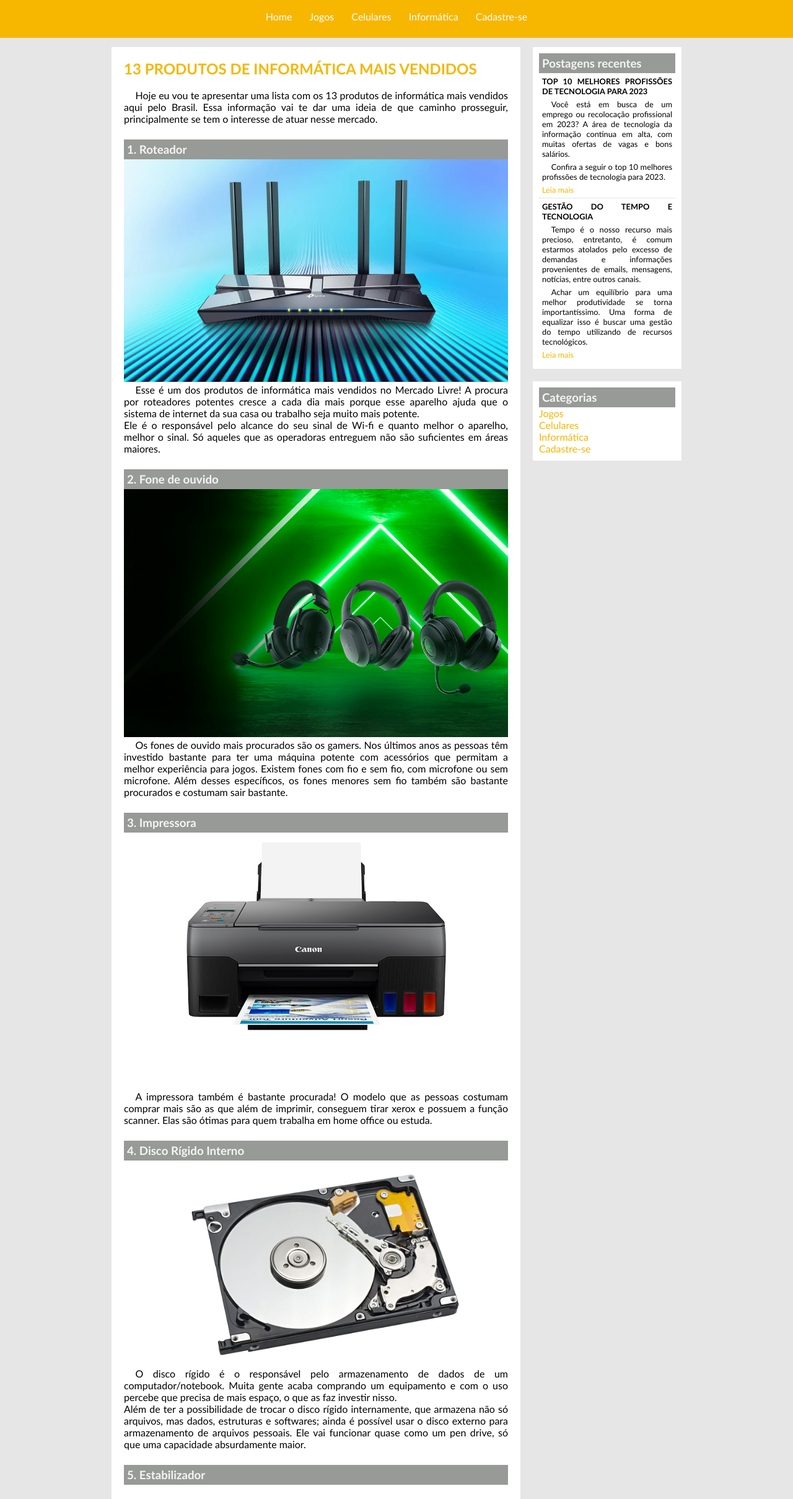
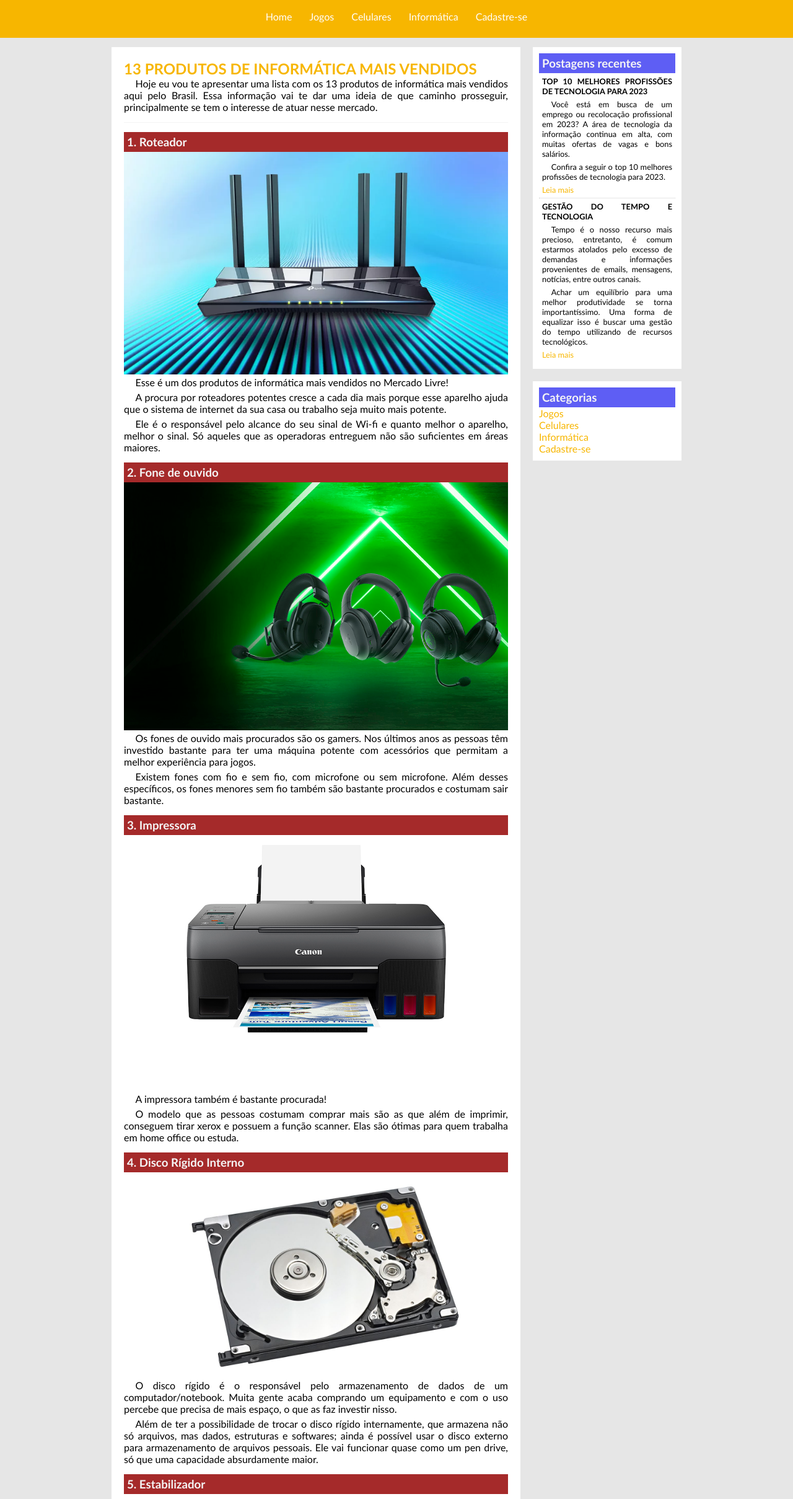
Before and after one commit to misaeldevs/ProjetoMDTECHBlog, a plain HTML site: page informatica.html in a window 1280 px wide. Shown: the part 76-2494 px from the top of the page at 62% size. Drawn offline with Linux system fonts and the light colour scheme.

Commit message:
Atualizações nos arquivos HTML e CSS.

```diff
--- a/css/style.css
+++ b/css/style.css
@@ -52,6 +52,10 @@ body {
 
 .fonte {
     font-size: 12px;
+}
+
+.postagens {
+    background-color: rgb(94, 94, 244);
 }
 
 #lateral {
@@ -116,7 +120,7 @@ h2 {
 
 h3 {
     color: whitesmoke;
-    background: rgb(151, 154, 151);
+    background: brown;
     padding: 5px;
 }
 
--- a/informatica.html
+++ b/informatica.html
@@ -30,69 +30,99 @@
             <div class="postagem">
                 <h2>
                     13 PRODUTOS DE INFORMÁTICA MAIS VENDIDOS
-                </h2><br>
+                </h2>
                 <p>
                     Hoje eu vou te apresentar uma lista com os 13 produtos de informática mais vendidos aqui pelo
                     Brasil. Essa informação vai te dar uma ideia de que caminho prosseguir, principalmente se tem o
                     interesse de atuar nesse mercado.
-                </p><br>
+                </p>
+                <span class="datapostagem"></span>
 
-                <h3>1. Roteador</h3>
+                <section>
+                    <h3 class="espaco">1. Roteador</h3>
                     <img src="assets/imagens/informatica/roteador.webp" width="620">
-                <br>
                     <p>
-                    Esse é um dos produtos de informática mais vendidos no Mercado Livre! A procura por roteadores
-                    potentes cresce a cada dia mais porque esse aparelho ajuda que o sistema de internet da sua casa ou
-                    trabalho seja muito mais potente. <br>
-                    Ele é o responsável pelo alcance do seu sinal de Wi-fi e quanto melhor o aparelho, melhor o sinal.
+                        Esse é um dos produtos de informática mais vendidos no Mercado Livre!
+                    </p>
+
+                    <p>
+                        A procura por roteadores potentes cresce a cada dia mais porque esse aparelho ajuda que o
+                        sistema de internet da sua casa ou trabalho seja muito mais potente.
+                    </p>
+
+                    <p>
+                        Ele é o responsável pelo alcance do seu sinal de Wi-fi e quanto melhor o aparelho, melhor o
+                        sinal.
                         Só aqueles que as operadoras entreguem não são suficientes em áreas maiores.
-                </p><br>
+                    </p>
+                </section>
 
-                <h3>2. Fone de ouvido</h3>
+                <section>
+                    <h3 class="espaco">2. Fone de ouvido</h3>
                     <img src="assets/imagens/informatica/fonesgamers.jpg" width="620" height="400">
-                <br>
                     <p>
-                    Os fones de ouvido mais procurados são os gamers. Nos últimos anos as pessoas têm investido bastante
-                    para ter uma máquina potente com acessórios que permitam a melhor experiência para jogos.
+                        Os fones de ouvido mais procurados são os gamers. Nos últimos anos as pessoas têm investido
+                        bastante para ter uma máquina potente com acessórios que permitam a melhor experiência para
+                        jogos.
+                    </p>
+
+                    <p>
                         Existem fones com fio e sem fio, com microfone ou sem microfone.
                         Além desses específicos, os fones menores sem fio também são bastante procurados e costumam sair
                         bastante.
-                </p><br>
+                    </p>
+                </section>
 
-                <h3>3. Impressora</h3>
+                <section>
+                    <h3 class="espaco">3. Impressora</h3>
                     <img src="assets/imagens/informatica/impressora.jpg" width="620">
-                <br>
                     <p>
-                    A impressora também é bastante procurada! O modelo que as pessoas costumam comprar mais são as que
-                    além de imprimir, conseguem tirar xerox e possuem a função scanner. Elas são ótimas para quem
-                    trabalha em home office ou estuda.
-                </p><br>
+                        A impressora também é bastante procurada!
+                    </p>
+                    <p>
+                        O modelo que as pessoas costumam comprar mais são as que além de imprimir, conseguem tirar xerox
+                        e possuem a função scanner. Elas são ótimas para quem trabalha em home office ou estuda.
+                    </p>
+                </section>
 
-                <h3>4. Disco Rígido Interno</h3>
+                <section>
+                    <h3 class="espaco">4. Disco Rígido Interno</h3>
                     <img src="assets/imagens/informatica/hd.jpg" width="620">
-                <br>
                     <p>
-                    O disco rígido é o responsável pelo armazenamento de dados de um computador/notebook. Muita gente
-                    acaba comprando um equipamento e com o uso percebe que precisa de mais espaço, o que as faz investir
-                    nisso. <br>
-                    Além de ter a possibilidade de trocar o disco rígido internamente, que armazena não só arquivos, mas
-                    dados, estruturas e softwares; ainda é possível usar o disco externo para armazenamento de arquivos
-                    pessoais. Ele vai funcionar quase como um pen drive, só que uma capacidade absurdamente maior.
-                </p><br>
+                        O disco rígido é o responsável pelo armazenamento de dados de um computador/notebook. Muita
+                        gente acaba comprando um equipamento e com o uso percebe que precisa de mais espaço, o que as
+                        faz investir nisso.
+                    </p>
 
-                <h3>5. Estabilizador</h3>
+                    <p>
+                        Além de ter a possibilidade de trocar o disco rígido internamente, que armazena não só arquivos,
+                        mas dados, estruturas e softwares; ainda é possível usar o disco externo para armazenamento de
+                        arquivos pessoais. Ele vai funcionar quase como um pen drive, só que uma capacidade absurdamente
+                        maior.
+                    </p>
+                </section>
+
+                <section>
+                    <h3 class="espaco">5. Estabilizador</h3>
                     <img src="assets/imagens/informatica/estabilizador.webp" width="620">
-                <br>
                     <p>
                         Se o seu objetivo é investir em produtos de informática para revenda, o estabilizador não pode
-                    faltar no seu negócio. Ele é um equipamento de segurança que estabiliza, limpa e mantém a energia
-                    adequada do eletrônico. <br>
+                        faltar no seu negócio.
+                    </p>
+
+                    <p>
+                        Ele é um equipamento de segurança que estabiliza, limpa e mantém a energia
+                        adequada do eletrônico.
+                    </p>
+
+                    <p>
                         Muito usado em computadores, mas também em outros produtos. Ele é relativamente barato e existem
                         vários modelos no mercado para explorar.
-                </p><br>
+                    </p>
+                </section>
 
                 <section>
-                    <h3>6. Monitor</h3>
+                    <h3 class="espaco">6. Monitor</h3>
                     <img src="assets/imagens/informatica/monitor.webp" width="620">
                     <p>
                         A aquisição de monitores maiores tem a ver com o segmento gamer, mas também com os profissionais
@@ -107,7 +137,7 @@
                 </section>
 
                 <section>
-                    <h3>7. Notebook</h3>
+                    <h3 class="espaco">7. Notebook</h3>
                     <img src="assets/imagens/informatica/notebook.webp" width="620">
                     <p>
                         Importante para estudo, trabalho e lazer, o notebook se tornou um artigo de necessidade no nosso
@@ -122,7 +152,7 @@
                 </section>
 
                 <section>
-                    <h3>8. Tablet</h3>
+                    <h3 class="espaco">8. Tablet</h3>
                     <img src="assets/imagens/informatica/tablet.jpg" width="620">
                     <p>
                         Esse é outro queridinho da área de informática. Ele também é um ótimo companheiro para os
@@ -141,7 +171,7 @@
                 </section>
 
                 <section>
-                    <h3>9. Mesa digitalizadora</h3>
+                    <h3 class="espaco">9. Mesa digitalizadora</h3>
                     <img src="assets/imagens/informatica/mesadigitalizadora.jpg" width="620">
                     <p>
                         A mesa digitalizadora é uma espécie de prancheta conectada ao computador/notebook que vem com
@@ -156,7 +186,7 @@
                 </section>
 
                 <section>
-                    <h3>10. Teclado e mouse</h3>
+                    <h3 class="espaco">10. Teclado e mouse</h3>
                     <img src="assets/imagens/informatica/tecladoemouse.webp" width="620">
                     <p>
                         Além de existir a necessidade de troca por conta de quebra ou defeito, a procura por mouses e
@@ -173,7 +203,7 @@
                 </section>
 
                 <section>
-                    <h3>11. Mochila para notebook</h3>
+                    <h3 class="espaco">11. Mochila para notebook</h3>
                     <img src="assets/imagens/informatica/mochila.webp" width="620">
                     <p>
                         Parece simples, mas é um item que não pode faltar na lista de produtos de informática. É mais do
@@ -193,7 +223,7 @@
                 </section>
 
                 <section>
-                    <h3>12. Leitor Kindle</h3>
+                    <h3 class="espaco">12. Leitor Kindle</h3>
                     <img src="assets/imagens/informatica/kindle.webp" width="620">
                     <p>
                         Esse é um dos produtos que eu mais amo na vida, então falar dele para mim é muito fácil. O
@@ -215,7 +245,7 @@
                 </section>
 
                 <section>
-                    <h3>13. Processador Gamer</h3>
+                    <h3 class="espaco">13. Processador Gamer</h3>
                     <img src="assets/imagens/informatica/processador.webp" width="620">
                     <p>
                         O processador gamer dá condições de uma máquina rodar melhor um programa. Ele dá velocidade,
@@ -233,7 +263,7 @@
         <div id="lateral">
 
             <div class="conteudolateral">
-                <h3>Postagens recentes</h3>
+                <h3 class="postagens">Postagens recentes</h3>
                 <div class="postagemlateral">
 
                     <section>
@@ -275,7 +305,7 @@
             </div>
 
             <div class="conteudolateral">
-                <h3>Categorias</h3>
+                <h3 class="postagens">Categorias</h3>
                 <a href="jogos.html">Jogos</a><br>
                 <a href="celulares.html">Celulares</a><br>
                 <a href="">Informática</a><br>
```
Also changed, not shown: cadastro.html (+7 -4 lines), celulares.html (+6 -7 lines), gestaodotempo.html (+3 -3 lines), index.html (+9 -9 lines), jogos.html (+4 -5 lines), tecnologia2023.html (+2 -2 lines). Lines whose indentation alone changed are shown as unchanged.
